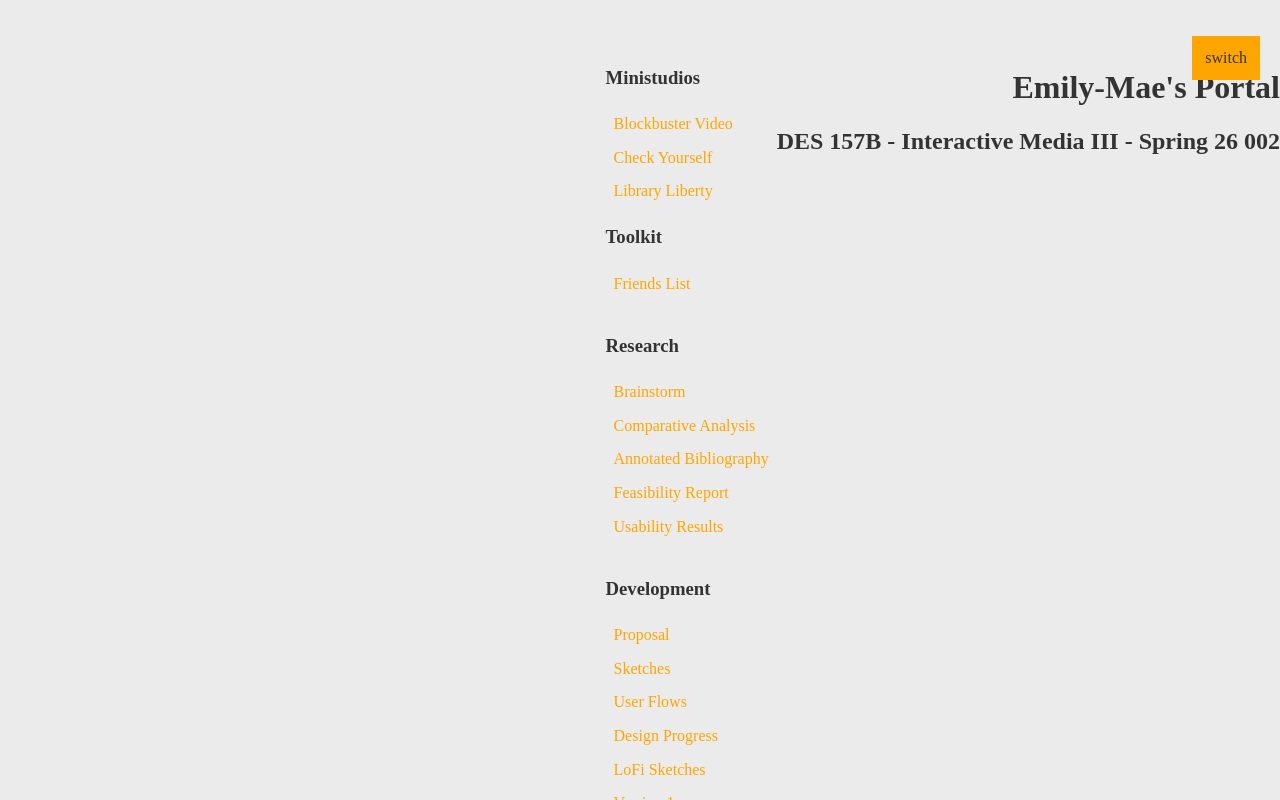
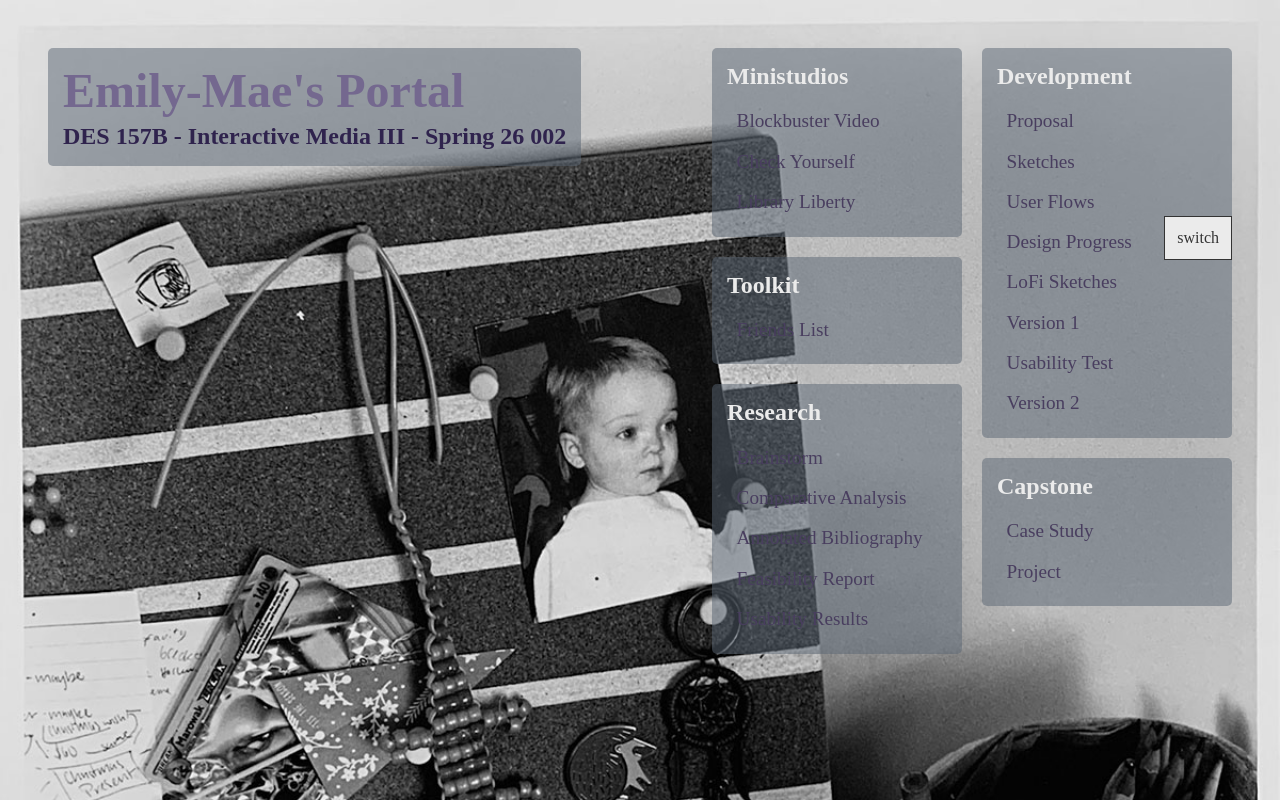
Before and after one commit to ermcconihe/des157b, a plain HTML site: page index.html in a window 1280 px wide. Both pictures are taken after a click on the button "switch". Shown: the top 800 px of the page. Drawn offline with nearby package versions, Linux system fonts and the light colour scheme; a web font is replaced by a local one.

Commit message:
homeisfirt

```diff
--- a/index.html
+++ b/index.html
@@ -30,45 +30,41 @@
 
     <div id="container">
 
-        <div id="right">
-            <header>
-
-                <h1>Emily-Mae's Portal</h1>
-
-                <h2>DES 157B - Interactive Media III - Spring 26 002</h2>
-
-                <!--this is for the interactive banner-->
-                <!-- <div id="banner">
-                    <h3>This is my  banner!</h3>
-                </div> -->
-
-            </header>
-        </div>
-
-
-        <div id="left">
+        <section id="left">
             <div id="grid">
 
-                <section id="projects">
+                <div id="grid-left">
+                    <section id="projects1" >
 
+                        <div class="tiles">
                             <h3>Ministudios</h3>
                             <nav>
-                        <ol>
+                                <ul>
                                     <li><a href="#">Blockbuster Video</a></li>
                                     <li><a href="#">Check Yourself</a></li>
                                     <li><a href="#">Library Liberty</a></li>
-                        </ol>
+                                </ul>
                             </nav>
+                        </div>
+
+                    </section>
+
+                    <section id="projects2">
+
+                        <div class="tiles">
                            <h3>Toolkit</h3>
                             <nav>
-                        <ol>
+                                <ul>
                                     <li><a href="#">Friends List</a></li>
-                        </ol>
+                                </ul>
                             </nav>
+                        </div>
 
                     </section>
 
                     <section id="research">
+
+                        <div class="tiles">
                            <h3>Research</h3>
                             <nav>
                                 <ul>
@@ -79,10 +75,20 @@
                                     <li><a href="#">Usability Results</a></li>
                                 </ul>
                             </nav>
+                        </div>
+
 
                     </section>
 
-                <section id="development">
+
+                </div>
+
+
+                <div id="grid-right">
+
+                    <section id="development"  >
+
+                        <div class="tiles">
                             <h3>Development</h3>
                             <nav>
                                 <ul>
@@ -96,9 +102,13 @@
                                     <li><a href="#">Version 2</a></li>
                                 </ul>
                             </nav>
+                        </div>
+
                     </section>
 
                     <section id="capstone">
+
+                        <div class="tiles">
                             <h3>Capstone</h3>
                             <nav>
                                 <ul>
@@ -106,13 +116,26 @@
                                     <li><a href="#">Project</a></li>
                                 </ul>
                             </nav>
+                        </div>
+
+                    </section>
+                </div>
+
+
+            </div>
+        </section>
+
+        <section id="right">
+            <header>
+
+                <h1>Emily-Mae's Portal</h1>
+
+                <h2>DES 157B - Interactive Media III - Spring 26 002</h2>
+
+            </header>
         </section>
 
         <button>switch</button>
-
-            </div>
-        </div>
-
 
     </div>
 
--- a/script.js
+++ b/script.js
@@ -3,27 +3,41 @@
 
     const button = document.querySelector('button');
     const body = document.querySelector('body');
-    const banner = document.querySelector('#banner');
     const sections = document.querySelectorAll('section')
-    let mode = 'dark';
+    const container = document.querySelector('#container');
+    const header = document.querySelector('header');
+    const h1 = document.querySelector('h1');
+    const h2 = document.querySelector('h2');
+    const tiles = document.querySelector('.tiles');
+    let mode = 'outside';
 
     button.addEventListener('click', function() {
-        if (mode === 'dark') {
+        if (mode === 'outside') {
+            container.className = 'switch';
             body.className = 'switch';
-            banner.className = 'switch';
+            header.className = 'switch';
+            h1.className = 'switch';
+            h2.className = 'switch';
             button.className = 'switch';
             for (const section of sections) {
                 section.className = 'switch';
             }
-            mode = 'light';
+            mode = 'inside';
         } else {
+            container.removeAttribute('class');
             body.removeAttribute('class');
-            banner.removeAttribute('class');
+            header.removeAttribute('class');
+            h1.removeAttribute('class');
+            h2.removeAttribute('class');
             button.removeAttribute('class');
             for (const section of sections) {
                 section.removeAttribute('class');
             }
-            mode = 'dark'
+            // for (const tile of tiles) {
+            //     tile.className = 'switch';
+            //     // section.className = '.tiles';
+            // }
+            mode = 'outside'
         }
     })
 })();
--- a/styles.css
+++ b/styles.css
@@ -1,6 +1,11 @@
 /* CSS Resets */
 * {
     box-sizing: border-box;
+}
+
+h1, h2, h3, ul, a {
+    margin: 0;
+    padding: 0;
 }
 
 img {
@@ -11,110 +16,104 @@ img {
 
 /* Page styling */
 body {
-    background-color: #333;
+    /* background-color: #e6e3e3; */
+    background-color: #706d6d;
     color: rgb(235, 235, 235);
     transition: all 2s;
+    background-image: url(images/outsides.jpg);
+    background-size: cover;
+    background-repeat: no-repeat;
+    /* background-position: center top; */
 }
 
 body.switch {
-    background-color: rgb(235, 235, 235);
-    color: #333;
+    background-image: url(images/insides.jpg);
+    /* color: #333; */
 }
 
 #container {
     position: relative;
     width: 100%;
-    max-width: 1366px;
+    /* max-width: 1200px; */
     /* make sure the columns don't get too small and text stays readable */
     min-width: 900px;
     margin: 1em auto;
     padding-top: 2em;
+    padding-left: 3em;
+    padding-right: 3em;
     display: flex;
+    justify-content: space-between;
+}
+
+#container.switch {
     flex-direction: row-reverse;
 }
 
 #grid {
     display: grid;
-    grid-column: 1fr 1fr;
+    grid-template-columns: 1fr 1fr;
+    gap: 20px;
 }
 
 header {
     margin: 0 auto 2em auto;
     text-align: right;
+    background-color: rgba(90, 102, 116, 0.5);
+    padding: 15px;
+    border-radius: 5px;
 }
 
-/* #banner {
-    position: relative;
-    display: flex;
-    width: 1100px;
-    height: 250px;
-    margin: auto;
-    background-color: rgb(235, 235, 235);
-    color: #333;
-    overflow: hidden;
-    display: grid;
-	place-items: center;
+header.switch {
+    text-align: left;
 }
 
-#banner.switch {
-    background-color: #333;
-    color: rgb(235, 235, 235);
-    transition: all 2s;
-} */
-
-/* main {
-    display: grid;
-    grid-template-columns: 1fr 1fr ;
-    margin: 1em auto;
+.tiles {
+    background-color: rgba(90, 102, 116, 0.5);
+    padding: 15px;
+    margin-bottom: 20px;
+    border-radius: 5px;
+    min-width: 250px;
 }
 
-main section {
-    flex: 1;
-    border: 1px rgb(235, 235, 235) dashed;
-    margin: 0 .25em;
-    padding: 1em;
-    background-color: rgb(240, 248, 255, 50%);
-} */
+.tiles.switch {
+    background-color: rgba(90, 102, 116, 0.5);
+}
 
 a {
     text-decoration: none;
 }
 
-nav ol, nav ul {
+nav ul {
     list-style-type: none;
     margin-left: 0;
     padding-left: 0;
-}
-
-section li {
-    /* padding-left: 1.2em; */
 }
 
 section a {
     line-height: 1.1em;
     display: inline-block;
     padding: .5em;
-    color: orange;
+    color: rgb(255, 196, 0);
 }
 
 section a:hover {
-    background-color: orange;
+    background-color: rgb(255, 196, 0);
     color: #333;
 }
 
 section.switch a {
-    color: #333;
+    color: rgb(73, 62, 95);
 }
 
 section.switch a:hover {
-    background-color: #333;
+    background-color: rgb(116, 104, 143);
     color: rgb(235, 235, 235);
 }
 
 button {
     position: absolute;
-    top: 20px;
-    right: 20px;
+    top: 200px;
+    right: 3em;
     padding: 12px;
     background-color: orange;
     color: #333;
@@ -137,42 +136,58 @@ button.switch:hover {
 }
 
 
+/* text */
 
+h1 {
+    font-family: "Almendra", serif;
+    font-weight: 700;
+    font-style: normal;
+    font-size: 3em;
+    margin-bottom: 5px;
+    /* color: rgb(85, 150, 211); */
+    color: rgb(255, 196, 0);
+}
+
+h1.switch {
+    /* color: rgb(86, 76, 110); */
+    color: rgb(116, 104, 143);
+}
+
+h2 {
+    font-family: "Almendra", serif;
+    font-weight: 700;
+    font-style: normal;
+    /* color: rgb(41, 134, 221); */
+   color: rgb(194, 150, 7);
+}
+
+h2.switch {
+    color: rgb(47, 35, 77);
+}
+
+h3 {
+    font-family: "Almendra", serif;
+    font-weight: 700;
+    font-style: normal;
+    font-size: 1.5em;
+    margin-bottom: 10px;
+}
+
+a {
+    font-family: "Almendra", serif;
+    font-weight: 400;
+    font-style: normal;
+    font-size: 1.2em;
+}
 
 .el-messiri{
   font-family: "El Messiri", sans-serif;
-  font-optical-sizing: auto;
   font-weight: <weight>;
   font-style: normal;
 }
 
 .dancing-script{
   font-family: "Dancing Script", cursive;
-  font-optical-sizing: auto;
   font-weight: <weight>;
   font-style: normal;
 }
-
-.almendra-regular {
-  font-family: "Almendra", serif;
-  font-weight: 400;
-  font-style: normal;
-}
-
-.almendra-bold {
-  font-family: "Almendra", serif;
-  font-weight: 700;
-  font-style: normal;
-}
-
-.almendra-regular-italic {
-  font-family: "Almendra", serif;
-  font-weight: 400;
-  font-style: italic;
-}
-
-.almendra-bold-italic {
-  font-family: "Almendra", serif;
-  font-weight: 700;
-  font-style: italic;
-}
```
Also changed, not shown: images/inside-noborder.jpg (added), images/insides.jpg (added), images/outside-noborder.jpg (added), images/outsides.jpg (added). Lines whose indentation alone changed are shown as unchanged.
